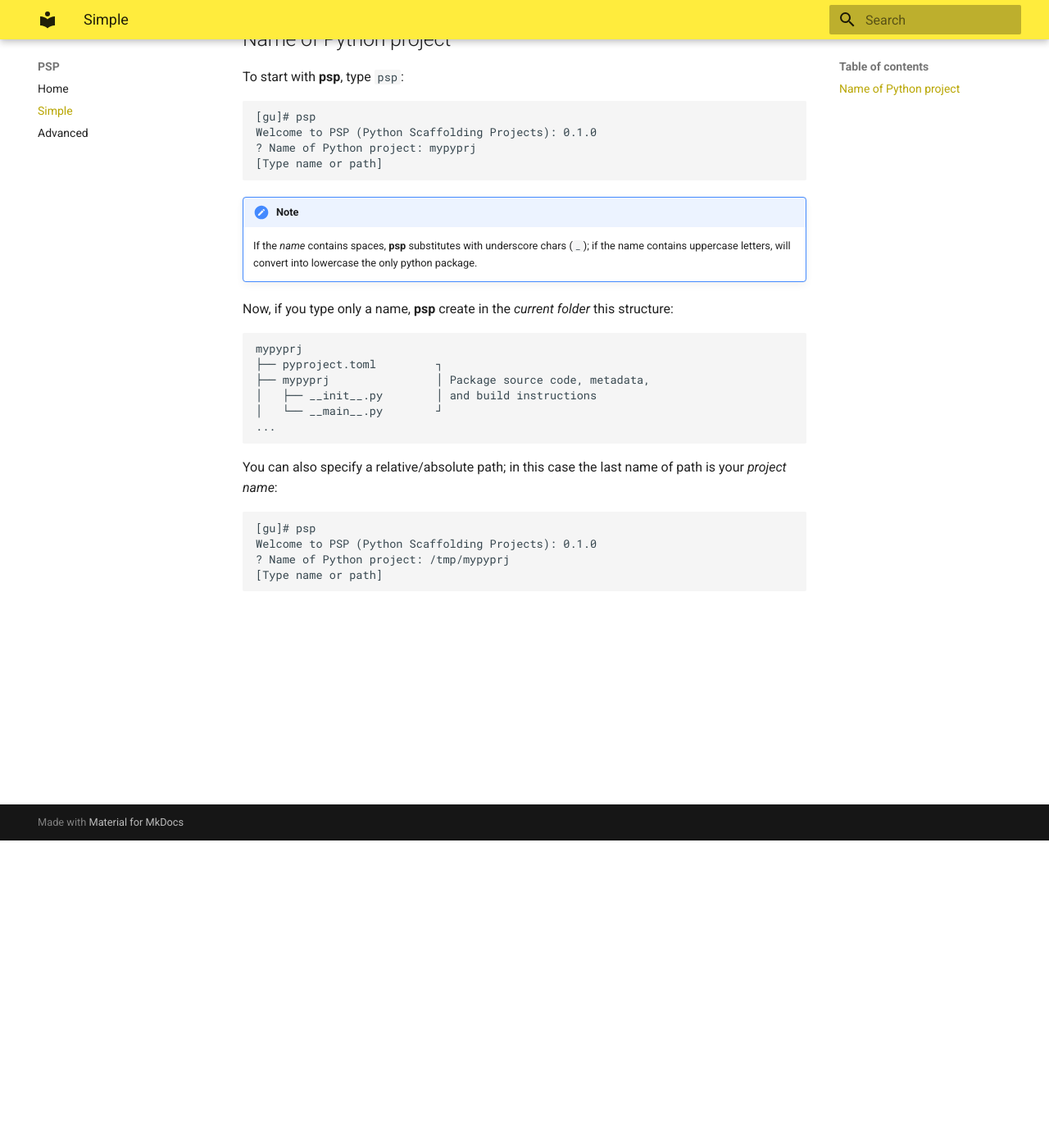
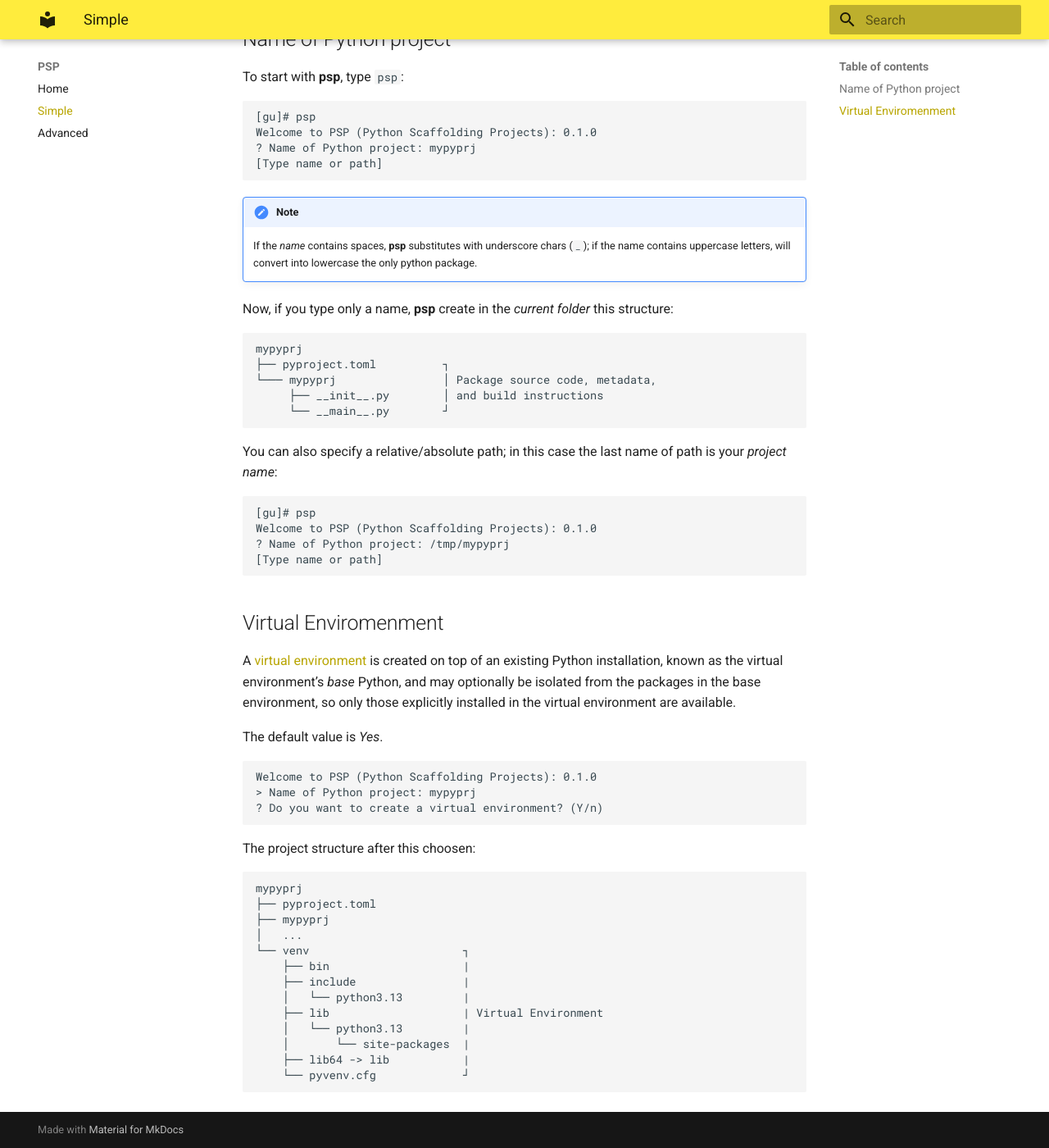
Before and after one commit to MatteoGuadrini/psp, an MkDocs documentation site: the page built from docs/simple.md, in a window 1280 px wide and 1400 px high, scrolled down 375 px. Shown: the whole window at 82% size. Built offline with MkDocs 1.6.1 and Material for MkDocs 9.7.7, drawn with Linux system fonts in a browser that asks for light colours.

Commit message:
docs: add to simple page 'virtual environment'

````diff
--- a/docs/simple.md
+++ b/docs/simple.md
@@ -24,11 +24,10 @@ Now, if you type only a name, **psp** create in the _current folder_ this struct
 
 ```
 mypyprj
-├── pyproject.toml         ┐
-├── mypyprj                │ Package source code, metadata,
-│   ├── __init__.py        │ and build instructions
-│   └── __main__.py        ┘
-...
+├── pyproject.toml          ┐
+└─── mypyprj                │ Package source code, metadata,
+     ├── __init__.py        │ and build instructions
+     └── __main__.py        ┘
 ```
 
 You can also specify a relative/absolute path; in this case the last name of path is your _project name_:
@@ -39,3 +38,34 @@ Welcome to PSP (Python Scaffolding Projects): 0.1.0
 ? Name of Python project: /tmp/mypyprj
 [Type name or path]
 ```
+
+## Virtual Enviromenment
+
+A [virtual environment](https://docs.python.org/3/library/venv.html) is created on top of an existing Python installation, known as the virtual environment’s _base_ Python,
+and may optionally be isolated from the packages in the base environment, so only those explicitly installed in the virtual environment are available.
+
+The default value is _Yes_.
+
+```console
+Welcome to PSP (Python Scaffolding Projects): 0.1.0
+> Name of Python project: mypyprj
+? Do you want to create a virtual environment? (Y/n)
+```
+
+The project structure after this choosen:
+
+```
+mypyprj
+├── pyproject.toml
+├── mypyprj
+│   ...
+└── venv                       ┐
+    ├── bin                    |
+    ├── include                |
+    │   └── python3.13         |
+    ├── lib                    | Virtual Environment
+    │   └── python3.13         |
+    │       └── site-packages  |
+    ├── lib64 -> lib           |
+    └── pyvenv.cfg             ┘
+```
````
